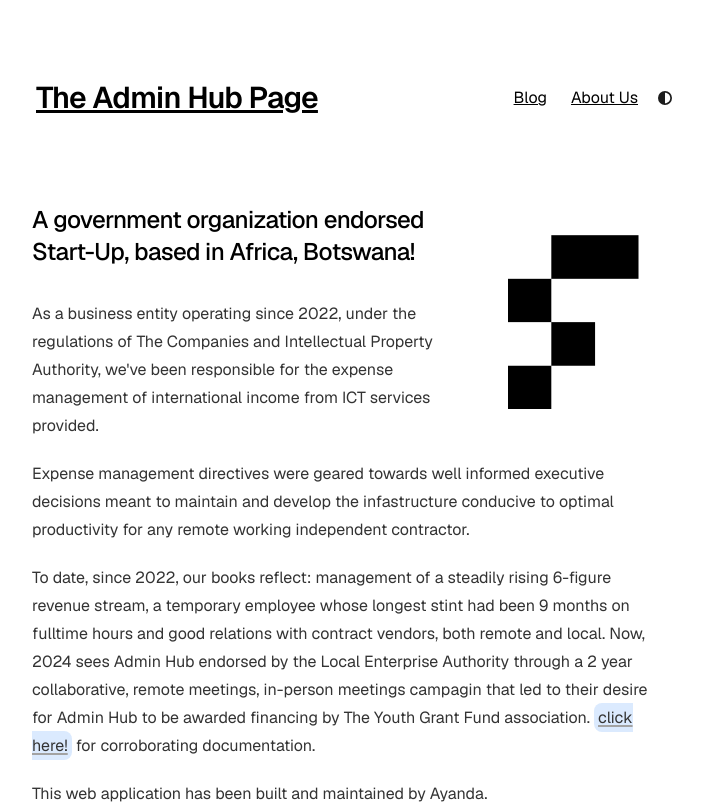
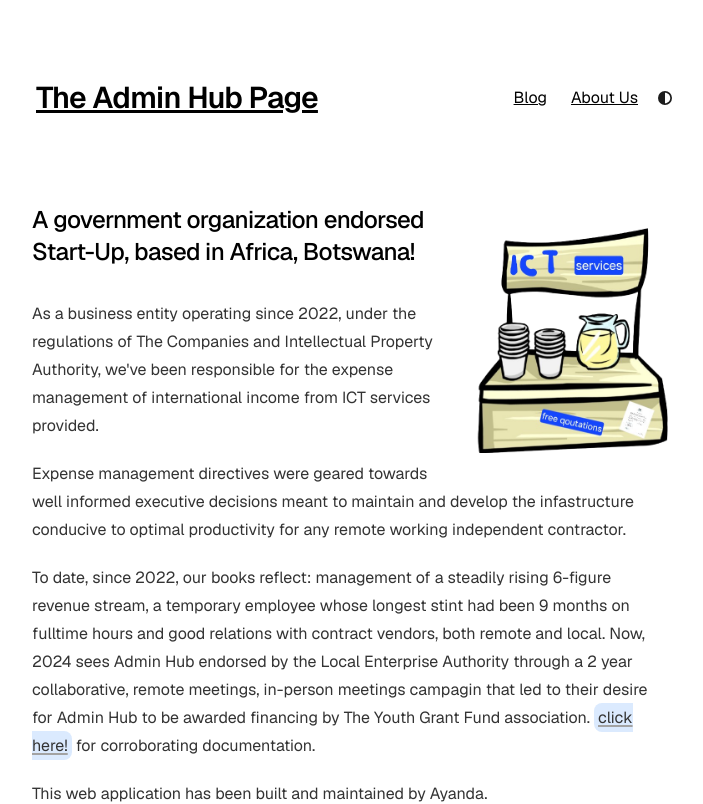
Before and after one commit to gatshaayanda/Admin_Hub, a Next.js app: page / in a window 1280 px wide. Shown: the top 804 px of the page, without its empty margins (288-991 px from the left). Built offline with nearby package versions, Linux system fonts and the light colour scheme.

Commit message:
Update page.tsx

```diff
--- a/app/page.tsx
+++ b/app/page.tsx
@@ -7,7 +7,7 @@
     <section >
       <a href={socialLinks.linkedin} target="_blank">
         <Image
-          src="/Logo.png"
+          src="/Logov2.png"
           alt="Profile photo"
           className=" block  p-1 hover:grayscale lg:mt-5 mt-0 lg:mb-5 mb-10 mx-auto sm:float-right sm:ml-5 sm:mb-5 hover:grayscale"
                         // "     ^bg-gray-100                                                                   ^grayscale"
```
